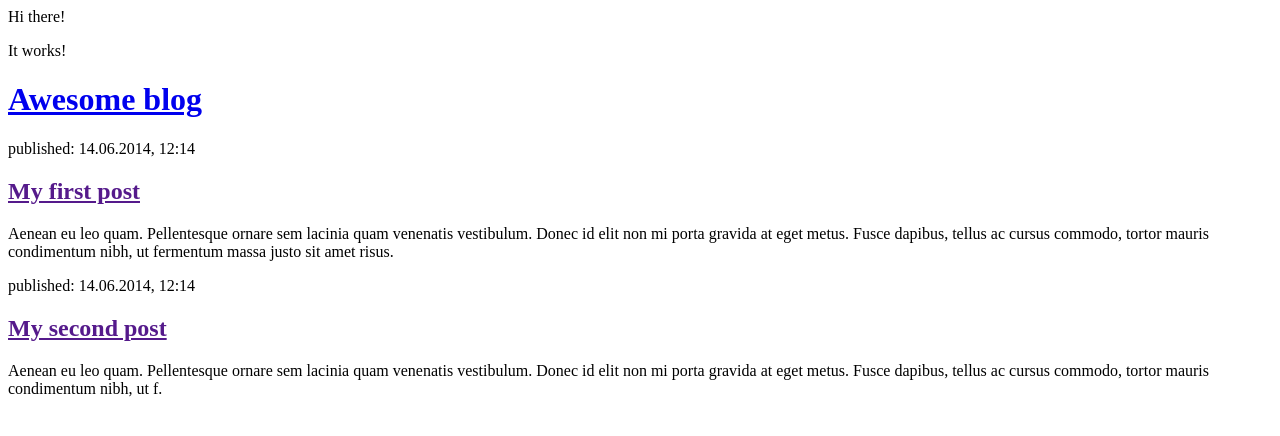
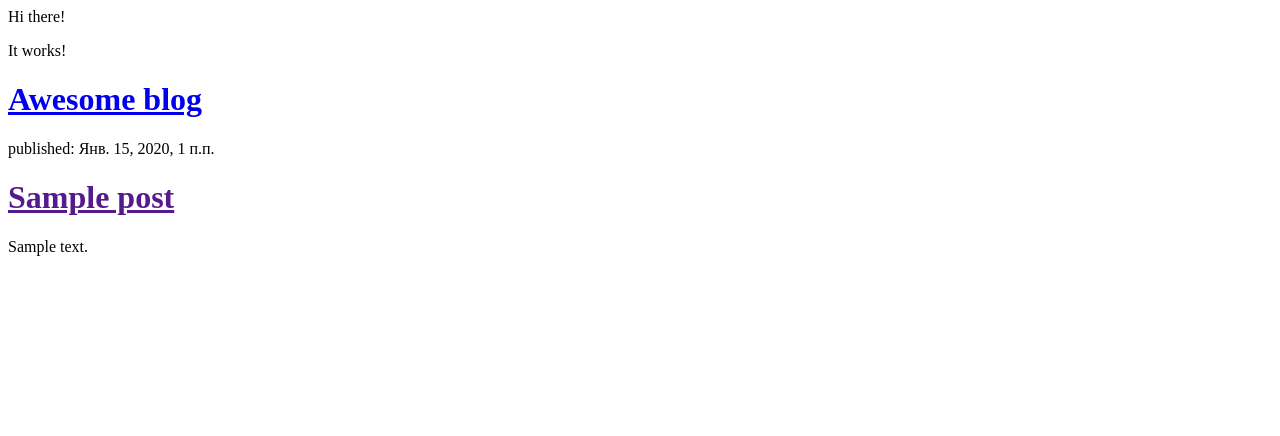
Before and after one commit to julusus/my-first-blog, a Django app: template blog/templates/blog/post_list.html in a window 1280 px wide. Shown: the top 436 px of the page. Run offline with Django 3.2, Linux system fonts and the light colour scheme; the template is opened without the code that fills it: values that come from a table or form of the project are taken from there, others are empty; tables that the repository leaves empty hold one stand-in row (values such as "Sample post").

Commit message:
Modified templates to display posts from database.

```diff
--- a/blog/templates/blog/post_list.html
+++ b/blog/templates/blog/post_list.html
@@ -17,17 +17,10 @@
         <div>
             <h1><a href="/">Awesome blog</a></h1>
         </div>
-
+        {% for post in posts %}
         <div>
-            <p>published: 14.06.2014, 12:14</p>
-            <h2><a href="">My first post</a></h2>
-            <p>Aenean eu leo quam. Pellentesque ornare sem lacinia quam venenatis vestibulum. Donec id elit non mi porta gravida at eget metus. Fusce dapibus, tellus ac cursus commodo, tortor mauris condimentum nibh, ut fermentum massa justo sit amet risus.</p>
+            <p>published: {{ post.published_date }}</p>
+            <h1><a href="">{{ post.title }}</a></h1>
+            <p>{{ post.text|linebreaksbr }}</p>
         </div>
-
-        <div>
-            <p>published: 14.06.2014, 12:14</p>
-            <h2><a href="">My second post</a></h2>
-            <p>Aenean eu leo quam. Pellentesque ornare sem lacinia quam venenatis vestibulum. Donec id elit non mi porta gravida at eget metus. Fusce dapibus, tellus ac cursus commodo, tortor mauris condimentum nibh, ut f.</p>
-        </div>
-    </body>
-</html>
+    {% endfor %}
```
Also changed, not shown: blog/views.py (+7 -1 lines).
